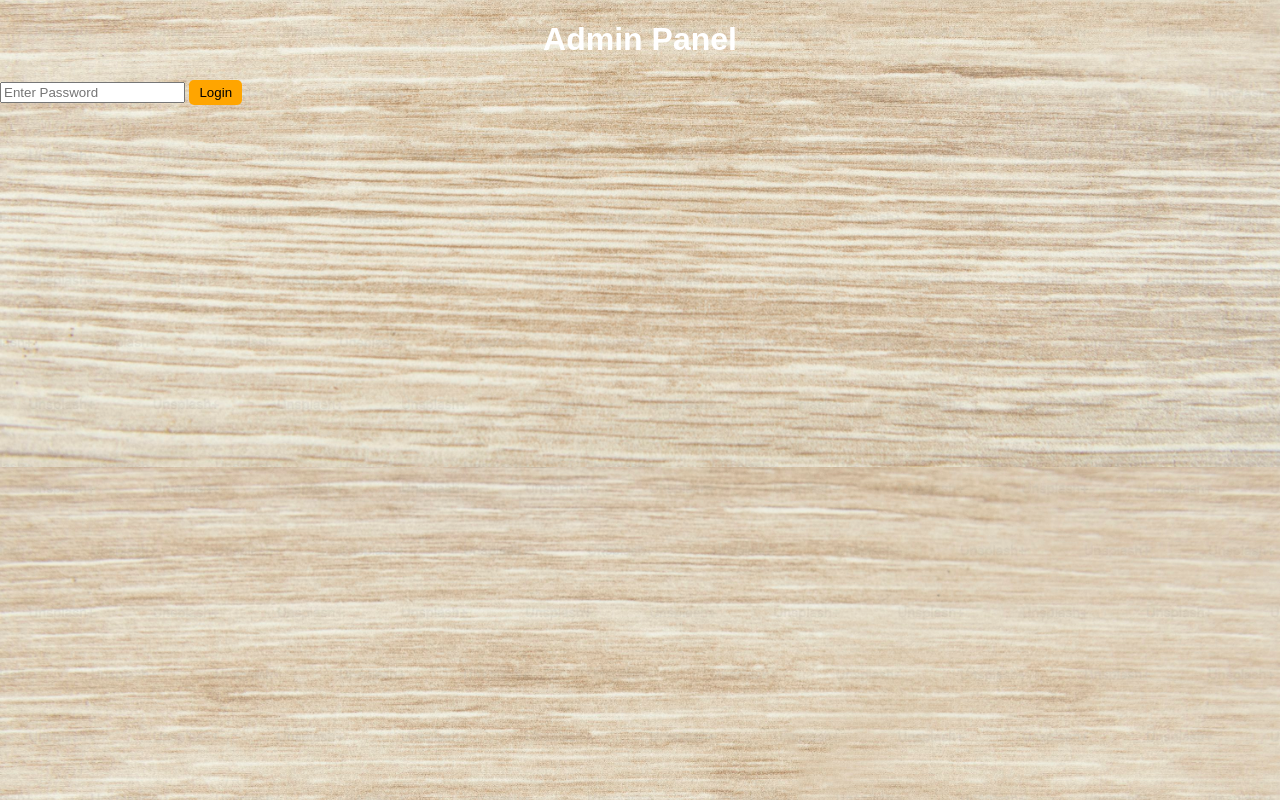
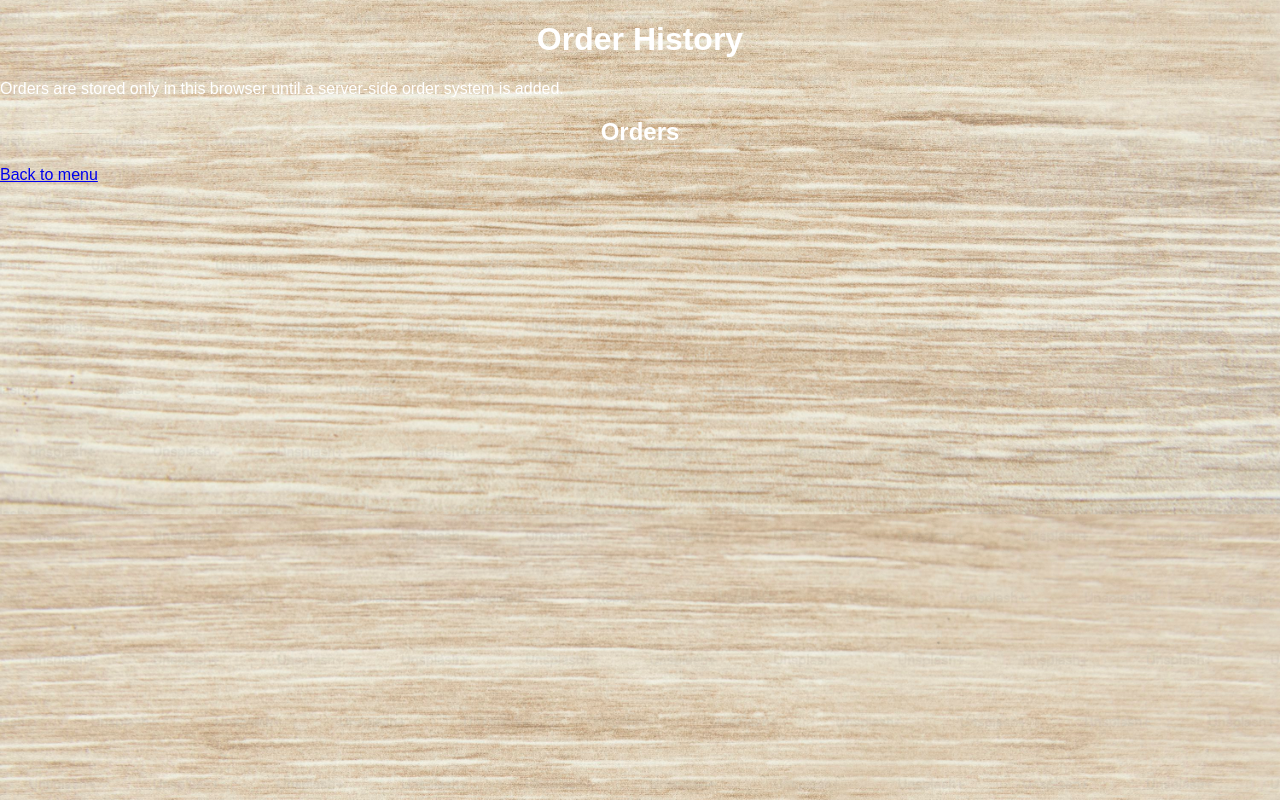
Before and after one commit to joshithegreat/Food-food, a plain HTML site: page admin.html in a window 1280 px wide. Drawn offline with Linux system fonts and the light colour scheme.

Commit message:
Fix cart checkout and order history flow

```diff
--- a/admin.html
+++ b/admin.html
@@ -3,18 +3,18 @@
 <head>
     <meta charset="UTF-8">
     <meta name="viewport" content="width=device-width, initial-scale=1.0">
-    <title>Admin - Anirudh's Food</title>
+    <title>Order History - Anirudh's Food</title>
     <link rel="stylesheet" href="style.css">
     <script src="script.js" defer></script>
 </head>
 <body class="admin">
-    <h1>Admin Panel</h1>
-    <input type="password" id="adminPassword" placeholder="Enter Password">
-    <button onclick="checkAdmin()">Login</button>
-
-    <div id="orders" class="hidden">
-        <h2>Orders:</h2>
-        <ul id="orderList"></ul>
-    </div>
+    <main>
+        <h1>Order History</h1>
+        <p>Orders are stored only in this browser until a server-side order system is added.</p>
+        <section id="orders">
+            <h2>Orders</h2>
+        </section>
+        <p><a href="menu.html">Back to menu</a></p>
+    </main>
 </body>
 </html>
```
